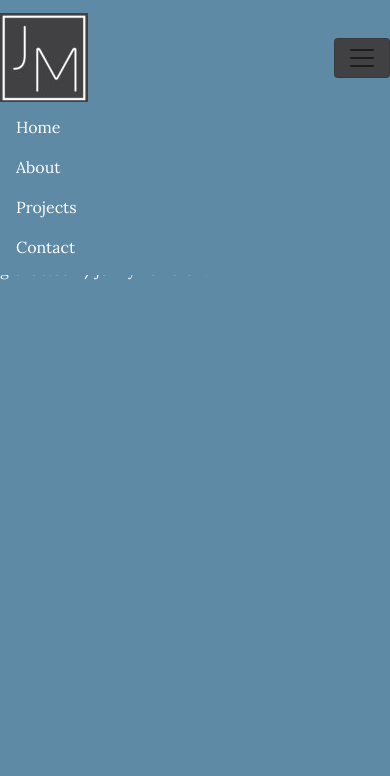
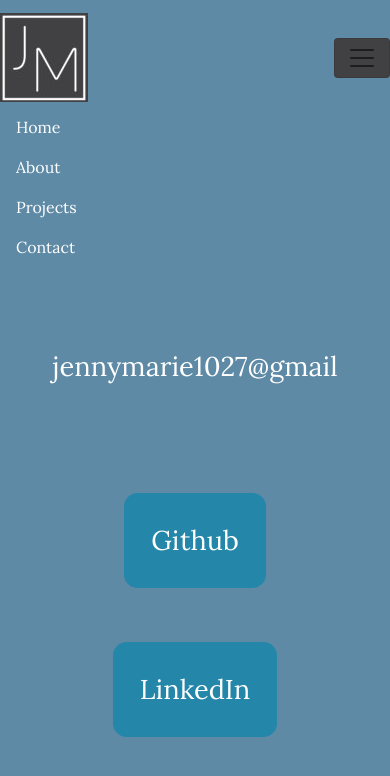
Before and after one commit to jennymarie1027/portfolio, a React (Create React App) app: page /Contact in a window 390 px wide. Shown: the top 776 px of the page. Built offline with nearby package versions, Linux system fonts and the light colour scheme; a web font is replaced by a local one.

Commit message:
worked on responsive design for contact page

```diff
--- a/public/style.css
+++ b/public/style.css
@@ -4,3 +4,4 @@
 @import './stylesheets/about.css';
 @import './stylesheets/projects.css';
 @import './stylesheets/resume.css';
+@import './stylesheets/contact.css';
--- /dev/null
+++ b/public/stylesheets/contact.css
@@ -0,0 +1,103 @@
+.contactContainer {
+    min-height: 100vh;
+    max-width: 80%;
+    display: grid;
+    place-items: center;
+}
+
+.scrollContainer {
+    display: flex;
+    flex-direction: column;
+    justify-content: center;
+    align-items: center;
+}
+
+.slider {
+    width: 90vw;
+    overflow: hidden;
+    position: relative;
+    place-items: center;
+}
+.slide-track {
+    display: flex;
+    width: calc(500px * 8);
+    animation: scroll 10s linear infinite;
+}
+
+.slide-track:hover {
+    animation-play-state: paused;
+    color: rgb(183, 156, 167);
+}
+
+@keyframes scroll {
+    0% {
+        transform: translateX(0);
+    }
+    100% {
+        transform: translateX(calc(-250px * 4))
+    }
+}
+
+.slide {
+    display: flex;
+    align-items: center;
+    padding: 0.2em;
+}
+
+.slide > h1 {
+    font-size: 5em;
+    margin: 0em;
+    padding: 0em;
+}
+
+.contactDivider {
+    width: 90%;
+    place-items: center;
+}
+
+.contactDetails {
+    display: flex;
+    justify-content: center;
+    align-items: center;
+}
+
+.contactEmail {
+    letter-spacing: 0.1em;
+    font-size: 4em;
+}
+
+.contactLink {
+    text-decoration: none;
+    color: white;
+    padding: 1em;
+    margin: 1em;
+    font-size: 1.7em;
+    background-color: rgb(36, 135, 170);
+    border-radius: 0.5em;
+}
+
+.contactLink:hover {
+    color: white;
+    box-shadow: -10px -10px 12px rgba(36, 135, 170, 0.5);
+}
+
+@media (max-width: 768px) {
+    .slider {
+        width: 100vw;
+    }
+    .slide > h1 {
+        font-size: 2em;
+    }
+    .contactEmail {
+        letter-spacing: 0.0em;
+        font-size: 1.7em;
+        margin-top: 0em;
+    }
+    .contactDetails {
+        flex-direction: column;
+        margin-bottom: 6em;
+    }
+    .contactContainer {
+        max-width: 90vw;
+    }
+}
--- a/src/components/Contact.js
+++ b/src/components/Contact.js
@@ -2,14 +2,48 @@ import React from 'react'
 
 const Contact = () => {
     return (
-        <div className='marginTop'>
-            <h1>Lets Talk</h1>
-            <p>jennymarie1027@gmail</p>
-            <ul>
-                <li></li>
-                <li>linkedin.com/in/jennymarie1027</li>
-                <li>github.com/jennymarie1027</li>
-            </ul>
+        <div className='contactContainer marginTop'>
+            <div className='scrollContainer'>
+            <hr className='contactDivider '/>
+            <div className='slider '>
+                <div className='slide-track '>
+                    <div className='slide'>
+                        <h1>Say Hello - </h1>
+                    </div>
+                    <div className='slide'>
+                        <h1>Let's Collaborate - </h1>
+                    </div>
+                    <div className='slide'>
+                        <h1>Hire Me - </h1>
+                    </div>
+                    <div className='slide'>
+                        <h1>Drop a Line - </h1>
+                    </div>
+                    <div className='slide'>
+                        <h1>Say Hello - </h1>
+                    </div>
+                    <div className='slide'>
+                        <h1>Let's Collaborate - </h1>
+                    </div>
+                    <div className='slide'>
+                        <h1>Hire Me - </h1>
+                    </div>
+                    <div className='slide'>
+                        <h1>Drop a Line - </h1>
+                    </div>
+                </div>
+            </div>
+            <hr className='contactDivider'/>
+            </div>
+           <h2 className='contactEmail'>jennymarie1027@gmail</h2>
+            <div className='contactDetails'>
+                 <a className='contactLink' target='_blank' rel="noreferrer noopener" href='https://github.com/jennymarie1027/'>
+                    Github</a>
+                <a className='contactLink' target='_blank' rel="noreferrer noopener" href='https://linkedin.com/in/jennymarie1027'>
+                 LinkedIn</a>
+            </div>
+            <div>
+            </div>
         </div>
     )
 }
```
